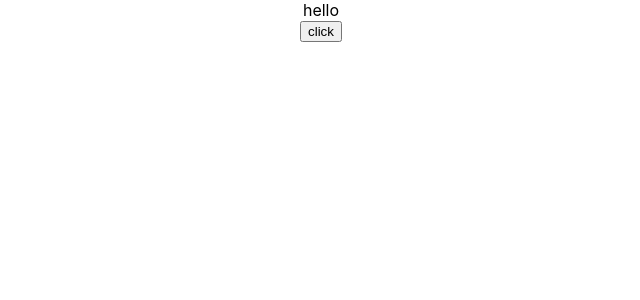
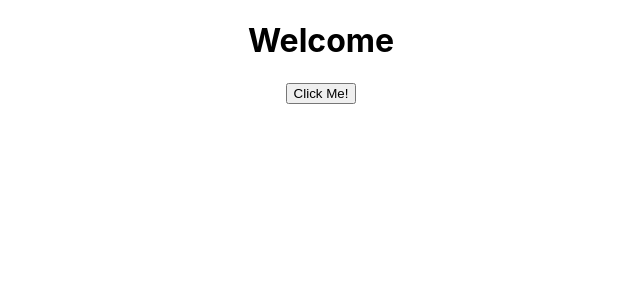
Before and after one commit to found-rahat/ReactLearn, a React (Create React App) app: page / in a window 1280 px wide. Shown: the top 300 px of the page, without its empty margins (319-959 px from the left). Built offline with nearby package versions, Linux system fonts and the light colour scheme.

Commit message:
part 15 methods as props

```diff
--- a/src/App.js
+++ b/src/App.js
@@ -8,6 +8,8 @@ import Counter from "./components/counter";
 import FunctionClick from "./components/FunctionClick";
 import ClassClick from "./components/classClick";
 import EventBind from "./components/EventBind";
+import ParentComponents from "./components/ParentComponents";
+
 function App() {
   return (
     <div className="App">
@@ -24,7 +26,8 @@ function App() {
       {/* <Counter /> */}
       {/* <FunctionClick /> */}
       {/* <ClassClick /> */}
-      <EventBind />
+      {/* <EventBind /> */}
+      <ParentComponents />
     </div>
   );
 }
--- /dev/null
+++ b/src/components/ChildComponents.js
@@ -0,0 +1,11 @@
+import React from "react";
+
+function ChildComponents(props) {
+  return (
+    <div>
+      <button onClick={() => props.clickHandler("child")}>Click Me!</button>
+    </div>
+  );
+}
+
+export default ChildComponents;
--- /dev/null
+++ b/src/components/ParentComponents.js
@@ -0,0 +1,29 @@
+import React, { Component } from "react";
+import ChildComponents from "./ChildComponents";
+
+export class ParentComponents extends Component {
+  constructor(props) {
+    super(props);
+
+    this.state = {
+      massage: "Welcome",
+    };
+    this.ParentComponentsHandler = this.ParentComponentsHandler.bind(this);
+  }
+  ParentComponentsHandler(childName) {
+    this.setState({
+      massage: `Done! ${childName}`,
+    });
+  }
+
+  render() {
+    return (
+      <div>
+        <h1>{this.state.massage}</h1>
+        <ChildComponents clickHandler={this.ParentComponentsHandler} />
+      </div>
+    );
+  }
+}
+
+export default ParentComponents;
```
